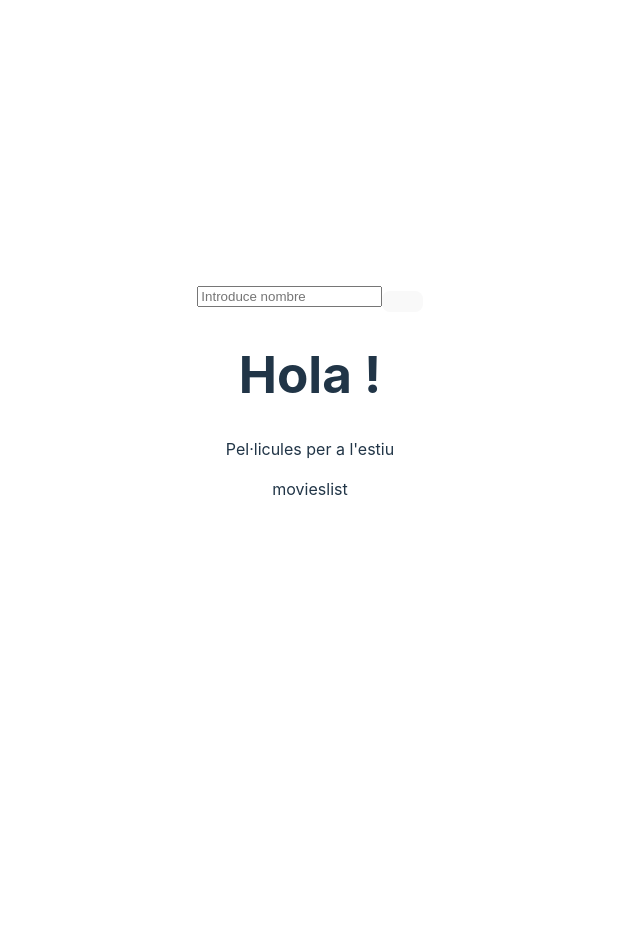
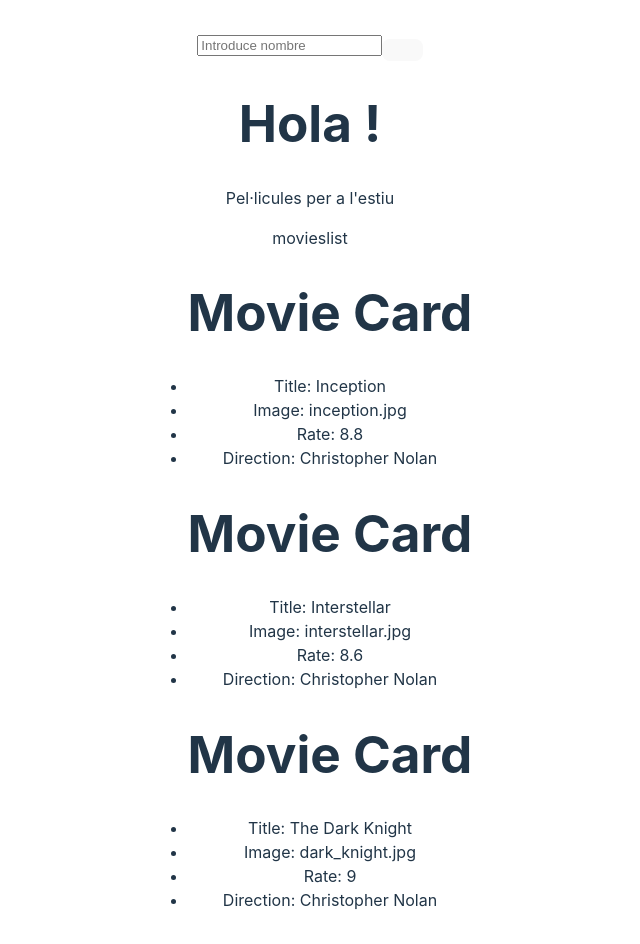
Before and after one commit to jolichh/M6_UF4, a React (Vite) app in the folder Activitat_React/activitat/: page /movies/list in a window 1280 px wide. Shown: the top 944 px of the page, without its empty margins (330-970 px from the left). Before the commit the page ends 800 px from the top, so only its background shows below. Built offline with nearby package versions, Linux system fonts and the light colour scheme.

Commit message:
loop en movieList

```diff
--- a/Activitat_React/activitat/src/pages/MoviesList.jsx
+++ b/Activitat_React/activitat/src/pages/MoviesList.jsx
@@ -3,10 +3,25 @@ import { useState } from 'react'
 import MovieCard from '../components/MovieCard'
 
 const MovieList = ({ username }) => {
-
+  var array_movie = [
+    { title: 'Inception', image: 'inception.jpg', rate: 8.8, direction: 'Christopher Nolan' },
+    { title: 'Interstellar', image: 'interstellar.jpg', rate: 8.6, direction: 'Christopher Nolan' },
+    { title: 'The Dark Knight', image: 'dark_knight.jpg', rate: 9.0, direction: 'Christopher Nolan' },
+  ]
   return (
     <>
         <p>movieslist</p>
+        <ul>
+          {array_movie.map((movie, i) =>(
+            <MovieCard
+              key={i}
+              title={movie.title}
+              image={movie.image}
+              rate={movie.rate}
+              direction={movie.direction}
+            ></MovieCard>
+          ))}
+        </ul>
     </>
   )
 }
```
